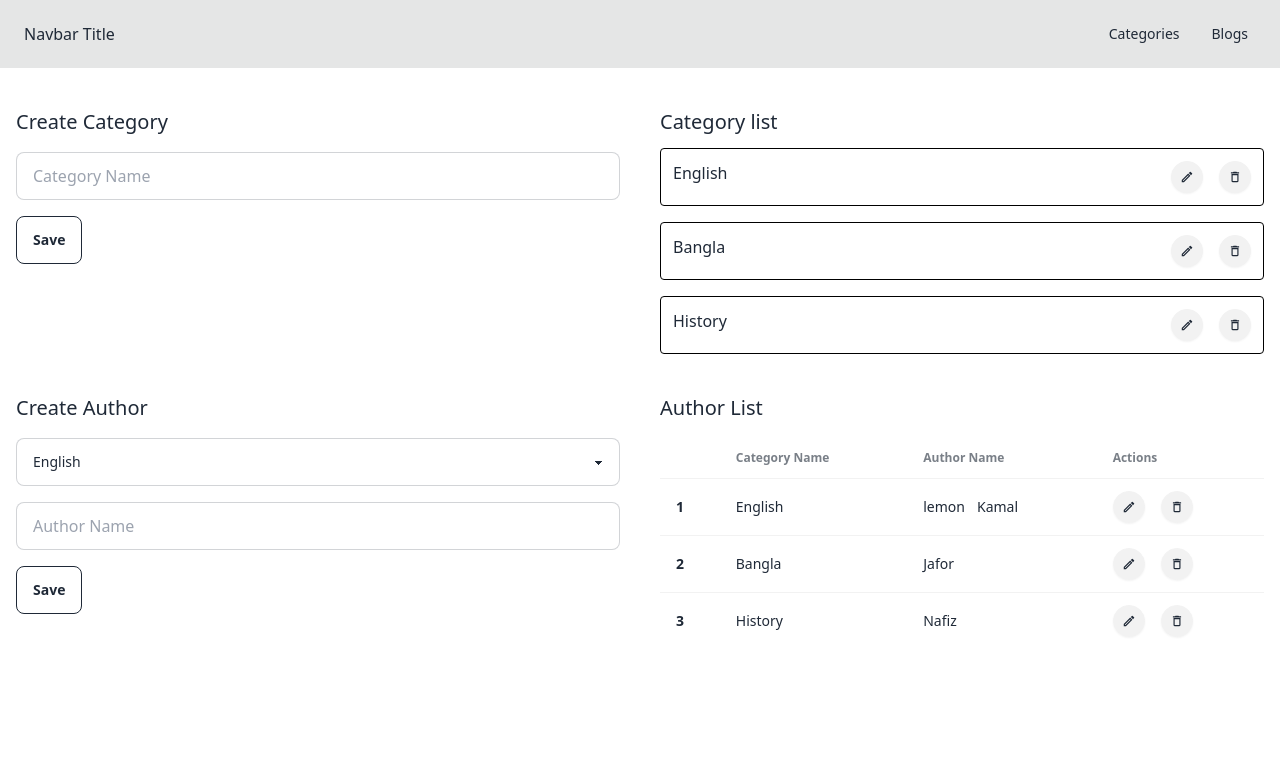
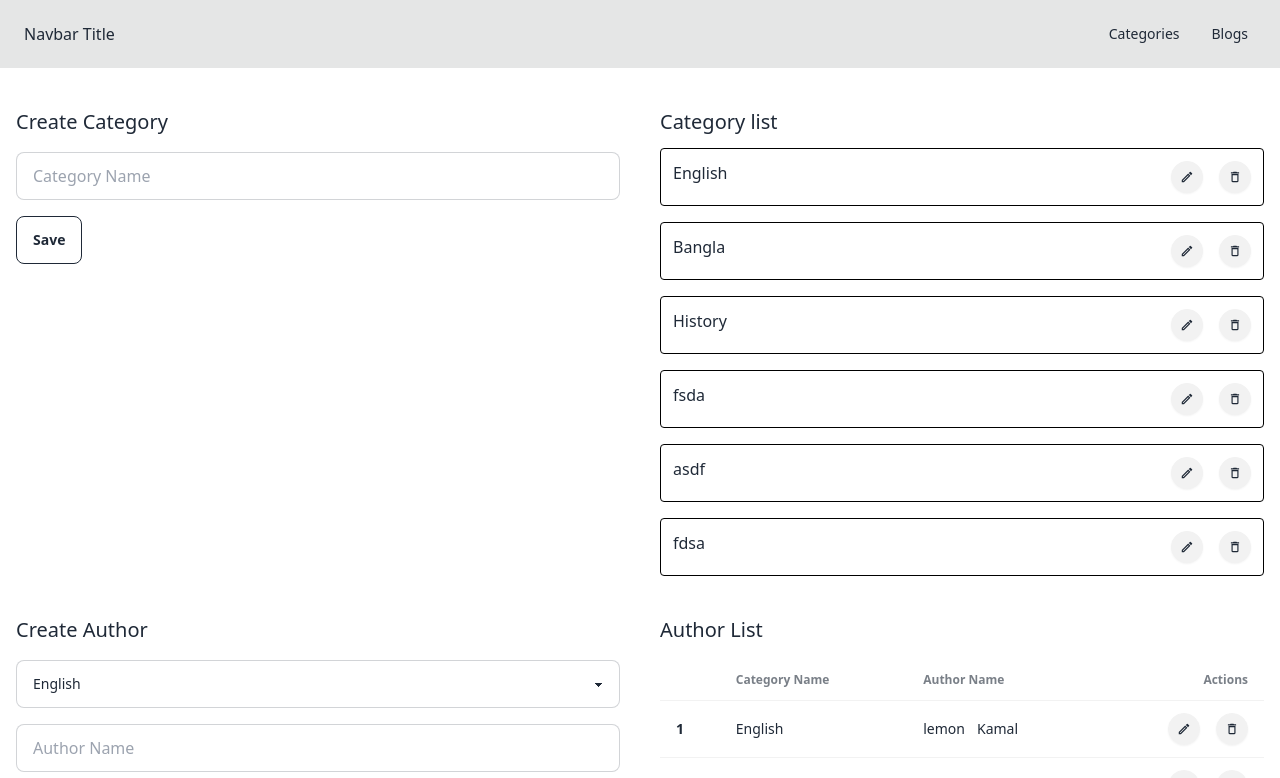
Before and after one commit to hmjuel78/advanced-blogging, a React (Vite) app: page / in a window 1280 px wide. Shown: the top 778 px of the page. Built offline with nearby package versions, Linux system fonts and the light colour scheme; data requests are answered from the project's data file.

Commit message:
create category

```diff
--- a/db.json
+++ b/db.json
@@ -1,91 +1,111 @@
 {
-    "catagories":[
+  "catagories": [
     {
-            "name" : "English",
-            "id" : 1
+      "name": "English",
+      "id": 1
     },
     {
-            "name" : "Bangla",
-            "id" : 2
+      "name": "Bangla",
+      "id": 2
     },
     {
-            "name" : "History",
-            "id" : 3
+      "name": "History",
+      "id": 3
+    },
+    {
+      "name": "fsda",
+      "id": 4
+    },
+    {
+      "name": "asdf",
+      "id": 5
+    },
+    {
+      "name": "fdsa",
+      "id": 6
     }
   ],
   "authors": [
     {
-            "name":"lemon",
-            "id":1,
-            "category_id" : 1
+      "name": "lemon",
+      "id": 1,
+      "category_id": 1
     },
     {
-            "name":"Kamal",
-            "id":2,
-            "category_id" : 1
+      "name": "Kamal",
+      "id": 2,
+      "category_id": 1
     },
     {
-            "name":"Nafiz",
-            "id":3,
-            "category_id" : 3
+      "name": "Nafiz",
+      "id": 3,
+      "category_id": 3
     },
     {
-            "name":"Jafor",
-            "id":4,
-            "category_id" : 2
+      "name": "Jafor",
+      "id": 4,
+      "category_id": 2
     }
   ],
   "tags": [
     {
-            "name" : "trending",
-            "id" : 1
+      "name": "trending",
+      "id": 1
     },
     {
-            "name" : "top",
-            "id" : 2
+      "name": "top",
+      "id": 2
     },
     {
-            "name" : "high",
-            "id" : 3
+      "name": "high",
+      "id": 3
     },
     {
-            "name" : "hunter",
-            "id" : 4
+      "name": "hunter",
+      "id": 4
     },
     {
-            "name" : "best",
-            "id" : 5
+      "name": "best",
+      "id": 5
     }
   ],
   "blogs": [
     {
-            "id" : 1,
-            "author_id" : 1,
-            "category_id" : 1,
-            "title" : "somethinmg",
-            "desc" : "long text",
+      "id": 1,
+      "author_id": 1,
+      "category_id": 1,
+      "title": "somethinmg",
+      "desc": "long text",
       "dateTime": "2nd Feb,2024 12:30 AM",
-            "like" : 234,
-            "tags" : [1,3,4]
+      "like": 234,
+      "tags": [
+        1,
+        3,
+        4
+      ]
     },
     {
-            "id" : 2,
-            "author_id" : 1,
-            "category_id" : 2,
-            "title" : "somethinmg2",
-            "desc" : "long text",
-            "like" : 234,
-            "tags" : [1,3,5]
+      "id": 2,
+      "author_id": 1,
+      "category_id": 2,
+      "title": "somethinmg2",
+      "desc": "long text",
+      "like": 234,
+      "tags": [
+        1,
+        3,
+        5
+      ]
     }
   ],
   "comments": [
     {
-            "blog_id" : 1,
-            "comment" : "goog job"
+      "blog_id": 1,
+      "comment": "goog job"
     },
     {
-            "blog_id" : 1,
-            "comment" : "goog job"
+      "blog_id": 1,
+      "comment": "goog job"
     }
   ]
 }
--- a/eslint.config.js
+++ b/eslint.config.js
@@ -29,6 +29,7 @@ export default [
       ...react.configs['jsx-runtime'].rules,
       ...reactHooks.configs.recommended.rules,
       'react/jsx-no-target-blank': 'off',
+      'react/prop-types': 'off',
       'react-refresh/only-export-components': [
         'warn',
         { allowConstantExport: true },
--- a/src/components/author/AuthorList.jsx
+++ b/src/components/author/AuthorList.jsx
@@ -6,8 +6,9 @@ import { categorySelector } from "../../features/category/categorySlice"
 
 const AuthorList = () => {
     const { authors } = useSelector(authorSelector)
-    const { categories } = useSelector(categorySelector)
+    const { categories, isLoading, error } = useSelector(categorySelector)
     const dispatch = useDispatch()
+
 
     useEffect(() => {
         dispatch(authorFetch())
@@ -26,11 +27,21 @@ const AuthorList = () => {
                             <th></th>
                             <th>Category Name</th>
                             <th>Author Name</th>
-                            <th>Actions</th>
+                            <th className="text-right">Actions</th>
                         </tr>
                     </thead>
                     <tbody>
-                        {categories &&
+                        {error ? (<tr><td className="text-error">{error}</td></tr>)
+                            : isLoading ?
+                                <tr>
+                                    <td>
+                                        <div className="flex w-full flex-col gap-4">
+                                            <div className="skeleton h-4 w-full"></div>
+                                            <div className="skeleton h-4 w-full"></div>
+                                        </div>
+                                    </td>
+                                </tr>
+                                : categories && categories.length > 0 ?
                                     categories?.map((category, idx) => (
                                         <tr key={category.id}>
                                             <th>{idx + 1}</th>
@@ -47,7 +58,7 @@ const AuthorList = () => {
                                                 </div>
                                             </td>
                                             <td>
-                                        <div className="flex gap-4">
+                                                <div className="flex gap-4 justify-end">
                                                     <button className="btn btn-circle btn-sm hover:btn-info hover:text-white">
                                                         <MdOutlineModeEdit />
                                                     </button>
@@ -58,6 +69,7 @@ const AuthorList = () => {
                                             </td>
                                         </tr>
                                     ))
+                                    : <tr><td><h2 className="text-xl">Category not found</h2></td></tr>
                         }
 
                     </tbody>
--- a/src/components/category/CategoryForm.jsx
+++ b/src/components/category/CategoryForm.jsx
@@ -1,21 +1,28 @@
-import { useDispatch, useSelector } from "react-redux"
-import { categorySelector, CHAGE_CAT_NAME } from "../../features/category/categorySlice"
+import { useDispatch } from "react-redux"
+import { categoryPost } from "../../features/category/categorySlice"
 
-const CategoryForm = () => {
+const CategoryForm = (props) => {
+    const { categoryName, setCategoryName } = props
     const dispatch = useDispatch()
-    const { categoryName } = useSelector(categorySelector)
 
     const changeCatName = (e) => {
-        dispatch(CHAGE_CAT_NAME(e.target.value))
+        setCategoryName(e.target.value)
     }
-    const CatNameOnSubmit = (e) => {
+    const catNameOnSubmit = (e) => {
         e.preventDefault()
+
+        const newCategory = {
+            name: categoryName
+        }
+
+        dispatch(categoryPost(newCategory))
+        setCategoryName('')
     }
 
     return (
         <div>
             <h2 className="text-xl mb-4">Create Category</h2>
-            <form onSubmit={CatNameOnSubmit} className="space-y-4">
+            <form onSubmit={catNameOnSubmit} className="space-y-4">
                 <input onChange={changeCatName} value={categoryName} type="text" placeholder="Category Name" className="input input-bordered w-full" />
                 <button className="btn btn-outline">Save</button>
             </form>
--- a/src/features/category/categoryFetchAPI.js
+++ b/src/features/category/categoryFetchAPI.js
@@ -2,6 +2,8 @@
 const BASE_URL = 'http://localhost:3000/catagories'
 
 export const getCategory = async () => {
-    const response = await fetch(BASE_URL)
+    const response = await fetch(BASE_URL, {
+
+    }).json()
     return response.json()
 }
--- a/src/features/category/categorySlice.js
+++ b/src/features/category/categorySlice.js
@@ -1,8 +1,8 @@
 import { createAsyncThunk, createSlice } from '@reduxjs/toolkit'
-import { getCategory } from './categoryFetchAPI'
+
+const BASE_URL = 'http://localhost:3000/catagories'
 
 const initialState = {
-    categoryName: '',
     isLoading: false,
     isError: false,
     error: false,
@@ -11,19 +11,27 @@ const initialState = {
 
 export const categoryFetch = createAsyncThunk('category/categoryFetch',
     async () => {
-        const categories = getCategory()
-        return categories
+        const categories = await fetch(BASE_URL)
+        return categories.json()
+    }
+)
+
+export const categoryPost = createAsyncThunk('category/categoryPost',
+    async (content) => {
+        const newCategory = await fetch(BASE_URL, {
+            method: 'POST',
+            body: JSON.stringify(content),
+            headers: {
+                'Content-type': 'application/json',
+            }
+        })
+        return newCategory.json()
     }
 )
 
 export const categorySlice = createSlice({
     name: 'category',
     initialState,
-    reducers: {
-        CHAGE_CAT_NAME: (state, action) => {
-            state.categoryName = action.payload
-        },
-    },
     extraReducers: (builder) => {
         builder
             .addCase(categoryFetch.pending, (state) => {
@@ -39,6 +47,15 @@ export const categorySlice = createSlice({
                 state.isError = true
                 state.error = action.error
             })
+            .addCase(categoryPost.fulfilled, (state, action) => {
+                state.categories.push(action.payload)
+                // console.log(action.payload, 'action-payload')
+            })
+            .addCase(categoryPost.rejected, (state, action) => {
+                state.error = action.error
+                console.log(action.error)
+            })
+
     }
 })
 
--- a/src/pages/Categories.jsx
+++ b/src/pages/Categories.jsx
@@ -1,3 +1,4 @@
+import { useState } from "react"
 import AuthorForm from "../components/author/AuthorForm"
 import AuthorList from "../components/author/AuthorList"
 import CategoryForm from "../components/category/CategoryForm"
@@ -5,9 +6,11 @@ import CategoryList from "../components/category/CategoryList"
 
 
 const Categories = () => {
+    const [categoryName, setCategoryName] = useState('')
+
     return (
         <div className="grid md:grid-cols-2 gap-10 max-w-7xl mx-auto mt-10 px-4">
-            <CategoryForm />
+            <CategoryForm categoryName={categoryName} setCategoryName={setCategoryName} />
             <CategoryList />
             <AuthorForm />
             <AuthorList />
```
Lines whose indentation alone changed are shown as unchanged.
